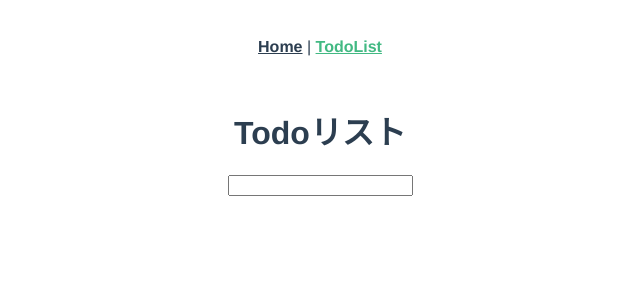
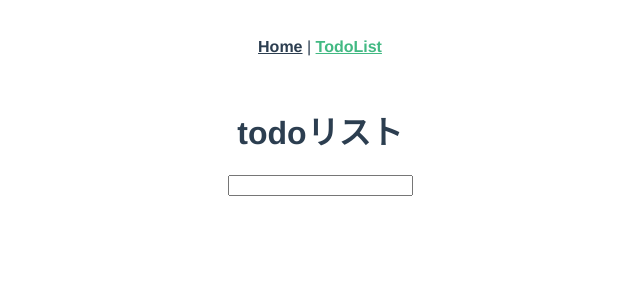
Before and after one commit to dai-gi/todo-project, a Vue app: page /todo-list in a window 1280 px wide. Shown: the top 300 px of the page, without its empty margins (320-960 px from the left). Built offline with nearby package versions, Linux system fonts and the light colour scheme.

Commit message:
Add: Todo登録、Todo完了の実装まで完成

```diff
--- a/src/views/TodoList.vue
+++ b/src/views/TodoList.vue
@@ -1,9 +1,15 @@
 <template>
-  <div id="root">
-    <h1>Todoリスト</h1>
-    <form>
-      <input name="todo">
+  <div>
+    <h1>todoリスト</h1>
+    <form @submit.prevent="addTodo()">
+      <input v-model="todo">
     </form>
+    <ul>
+      <li v-for="(todo, index) in todos" :key="index">
+        {{ todo }}
+        <button @click.prevent="removeTodo(index)">完了</button>
+      </li>
+    </ul>
   </div>
 </template>
 
@@ -12,7 +18,17 @@
     name: 'TodoList',
     data() {
       return {
-        todo: ''
+        todo: '',
+        todos: []
+      }
+    },
+    methods: {
+      addTodo(){
+        this.todos.push(this.todo);
+        this.todo = '';
+      },
+      removeTodo(index){
+        this.todos.splice(index, 1);
       }
     }
   }
```
